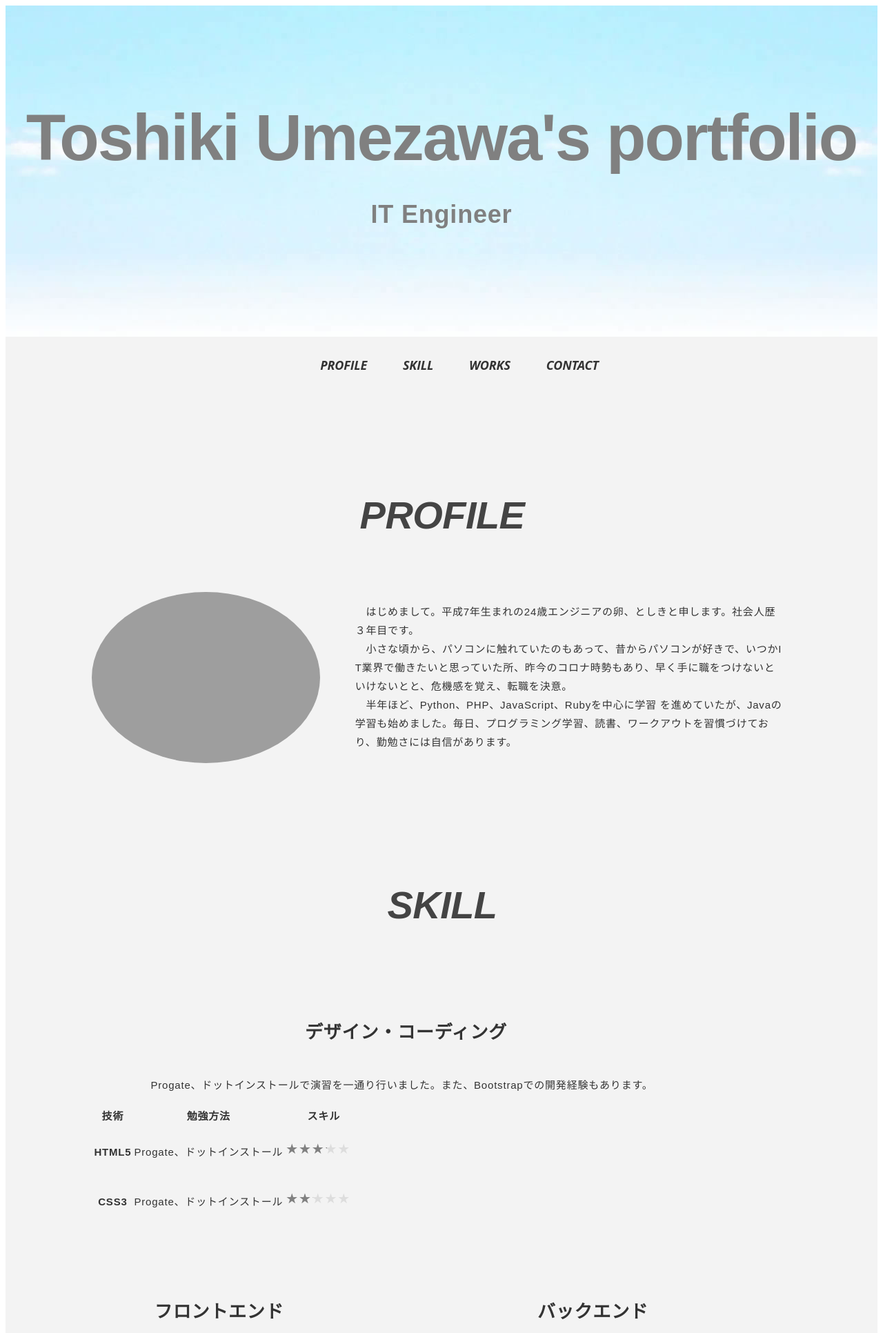
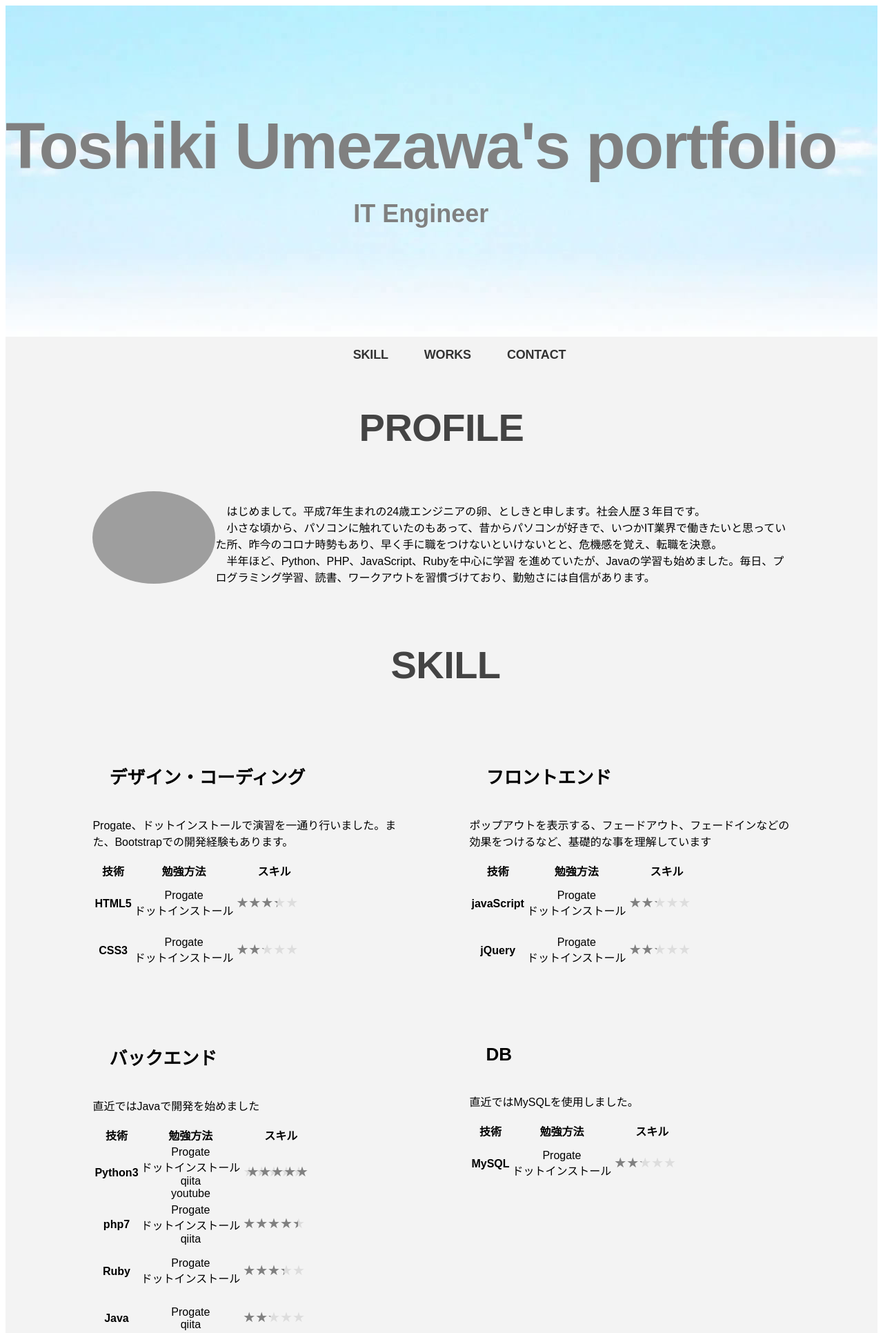
Before and after one commit to duo104/portfolio, a PHP site: page / in a window 1280 px wide. Shown: the top 1932 px of the page at 69% size. Run offline with PHP 8.4, Linux system fonts and the light colour scheme; grey boxes are pictures that could not be loaded.

Commit message:
FourthCommit

```diff
--- a/index.html
+++ b/index.html
@@ -3,7 +3,7 @@
 <html>
 <head>
   <meta charset="utf-8">
-  <meta name="viewport" content="width=device-width,initial-scale=1.0,user-scalable=no">
+  <link href="https://fonts.googleapis.com/css?family=Alegreya+Sans+SC:300 rel="stylesheet">
   <link rel="stylesheet" href="style.css">
   <title>Toshiki portfolio</title>
 </head>
@@ -18,10 +18,9 @@
     </header>
     <nav id="gnav">
       <ul>
-        <li><i class="fas fa-user fa-lg"><a href="#Profile">PROFILE</a></i></li>
-        <li><i class="fas fa-lightbulb fa-lg"><a href="#skill">SKILL</a></i></li>
-        <li><i class="fas fa-tasks fa-lg"><a href="#works">WORKS</a></i></li>
-        <li><i class="fas fa-envelope fa-lg"><a href="#contact">CONTACT</a></i></li>
+        <li><a href="#skill">SKILL</a></li>
+        <li><a href="#works">WORKS</a></li>
+        <li><a href="#contact">CONTACT</a></li>
       </ul>
     </nav>
     <main id="contents">
@@ -29,7 +28,7 @@
       <section class="section" id="Profile">
         <div class="inner">
           <div class="section-title-block">
-            <h2 class="section-title"><i class="fas fa-user"><span class="section-title-css">PROFILE</span></i></h2>
+            <h2 class="section-title">PROFILE</span></h2>
           </div>
           <div class="two-column-wrapper">
             <div class="two-column-image profile">
@@ -50,14 +49,14 @@
       <section class="section" id="skill">
         <div class="inner">
           <div class="section-title-block">
-            <h2 class="section-title"><i class="fas fa-lightbulb fa-lg"><span class="section-title-css">SKILL</span></i></h2>
+            <h2 class="section-title"><span class="section-title-css">SKILL</span></h2>
             <p class="section-desc"></p>
           </div>
           <div class="card-wrapper">
 
             <div class="card">
               <div class="skill-desc">
-                <h3 class="skill-desc-title"><i class="fas fa-desktop"></i>デザイン・コーディング</h3>
+                <h3 class="skill-desc-title">デザイン・コーディング</h3>
                 <p>Progate、ドットインストールで演習を一通り行いました。また、Bootstrapでの開発経験もあります。</p>
                 <table class="table table-borderless">
                   <thead>
@@ -70,12 +69,12 @@
                   <tbody>
                     <tr>
                       <th scope="row">HTML5</th>
-                      <td>Progate、ドットインストール</td>
+                      <td>Progate<br>ドットインストール</td>
                       <td><span class="rating"><p class="rate rate3"></p></span></td>
                     </tr>
                     <tr>
                       <th scope="row">CSS3</th>
-                      <td>Progate、ドットインストール</td>
+                      <td>Progate<br>ドットインストール</td>
                       <td><span class="rating"><p class="rate rate2"></p></span></td>
                     </tr>
                   </tbody>
@@ -85,7 +84,7 @@
 
             <div class="card">
               <div class="skill-desc">
-                <h3 class="skill-desc-title"><i class="fas fa-desktop"></i>フロントエンド</h3>
+                <h3 class="skill-desc-title">フロントエンド</h3>
                 <p>ポップアウトを表示する、フェードアウト、フェードインなどの効果をつけるなど、基礎的な事を理解しています</p>
                 <table class="table table-borderless">
                   <thead>
@@ -98,12 +97,12 @@
                   <tbody>
                     <tr>
                       <th scope="row">javaScript</th>
-                      <td>Progate、ドットインストール</td>
+                      <td>Progate<br>ドットインストール</td>
                       <td><span class="rating"><p class="rate rate2"></p></span></td>
                     </tr>
                     <tr>
                       <th scope="row">jQuery</th>
-                      <td>Progate、ドットインストール</td>
+                      <td>Progate<br>ドットインストール</td>
                       <td><span class="rating"><p class="rate rate2"></p></span></td>
                     </tr>
                   </tbody>
@@ -113,7 +112,7 @@
 
             <div class="card">
               <div class="skill-desc">
-                <h3 class="skill-desc-title"><i class="fas fa-desktop"></i>バックエンド</h3>
+                <h3 class="skill-desc-title">バックエンド</h3>
                 <p>直近ではJavaで開発を始めました</p>
                 <table class="table table-borderless">
                   <thead>
@@ -126,22 +125,22 @@
                   <tbody>
                     <tr>
                       <th scope="row">Python3</th>
-                      <td>Progate、ドットインストール、qiita、youtube</td>
+                      <td>Progate<br>ドットインストール<br>qiita<br>youtube</td>
                       <td><span class="rating"><p class="rate rate5"></p></span></td>
                     </tr>
                     <tr>
                       <th scope="row">php7</th>
-                      <td>Progate、ドットインストール、qiita、youtube</td>
+                      <td>Progate<br>ドットインストール<br>qiita</td>
                       <td><span class="rating"><p class="rate rate4"></p></span></td>
                     </tr>
                     <tr>
                       <th scope="row">Ruby</th>
-                      <td>Progate、ドットインストール</td>
+                      <td>Progate<br>ドットインストール</td>
                       <td><span class="rating3"><p class="rate rate3"></p></span></td>
                     </tr>
                     <tr>
                       <th scope="row">Java</th>
-                      <td>Progate、qiita</td>
+                      <td>Progate<br>qiita</td>
                       <td><span class="rating2"><p class="rate rate2"></p></span></td>
                     </tr>
                   </tbody>
@@ -151,7 +150,7 @@
 
             <div class="card">
               <div class="skill-desc">
-                <h3 class="skill-desc-title"><i class="fas fa-database"></i>DB</h3>
+                <h3 class="skill-desc-title">DB</h3>
                 <p>直近ではMySQLを使用しました。</p>
                 <table class="table table-borderless">
                   <thead>
@@ -164,7 +163,7 @@
                   <tbody>
                     <tr>
                       <th scope="row">MySQL</th>
-                      <td>Progate、ドットインストール</td>
+                      <td>Progate<br>ドットインストール</td>
                       <td><span class="rating"><p class="rate rate2"></p></span></td>
                     </tr>
                   </tbody>
@@ -174,7 +173,7 @@
 
             <div class="card">
               <div class="skill-desc">
-                <h3 class="skill-desc-title"><i class="fas fa-server"></i>インフラ・サーバー</h3>
+                <h3 class="skill-desc-title">インフラ・サーバー</h3>
                 <p>Apacheとawsを少し触ったくらいです</p>
                 <table class="table table-borderless">
                   <thead>
@@ -187,7 +186,7 @@
                   <tbody>
                     <tr>
                       <th scope="row">Apache</th>
-                      <td>ドットインストール、qiita</td>
+                      <td>ドットインストール<br>qiita</td>
                       <td><span class="rating"><p class="rate rate1"></p></span></td>
                     </tr>
                     <tr>
@@ -202,7 +201,7 @@
 
             <div class="card">
               <div class="skill-desc">
-                <h3 class="skill-desc-title"><i class="fas fa-toolbox"></i>その他</h3>
+                <h3 class="skill-desc-title">その他</h3>
                 <p>開発等で使用したツールです。</p>
                 <table class="table table-borderless">
                   <thead>
@@ -215,7 +214,7 @@
                   <tbody>
                     <tr>
                       <th scope="row">git</th>
-                      <td>1年</td>
+                      <td>Progate</td>
                       <td><span class="rating"><p class="rate rate1"></p></span></td>
                     </tr>
                   </tbody>
@@ -225,9 +224,9 @@
 
             <div class="card">
               <div class="skill-desc">
-                <h3 class="skill-desc-title"><i class="fas fa-list-alt"></i>保有資格</h3>
+                <h3 class="skill-desc-title">保有資格</h3>
                 <p>社会人になってから取得したものです。</p>
-                <table class="table table-borderless">
+                <table class="table">
                   <thead>
                     <tr>
                       <th scope="col">資格</th>
@@ -239,7 +238,7 @@
                     <tr>
                       <th scope="row">TOEIC 670点</th>
                       <th scope="row">2018/11/18</th>
-                      <th scope="row">リスニング370点、リーディング300点</th>
+                      <th scope="row">リスニング370点<br>リーディング300点</th>
                     </tr>
                   </tbody>
                 </table>
@@ -253,26 +252,22 @@
       <section class="section" id="works">
         <div class="inner">
           <div class="section-title-block">
-            <h2 class="section-title"><i class="fas fa-tasks fa-lg"><span class="section-title-css">WORKS</span></i></h2>
+            <h2 class="section-title"><span class="section-title-css">WORKS</span></h2>
             <div class="section-desc"></div>
           </div>
           <div class="card-wrapper my-gallery">
 
             <figure class="card">
-                <!-- <a href="img/works/dammy.jpg" data-size="980x668" class="card-image"> -->
-                  <img class="card-image" src="img/works/thumb/portfolio.png" alt="" />
-                <!-- </a> -->
+                  <img class="card-image" src="img/portfolio.png" alt="" />
                 <figcaption class="card-caption">
                   <p class="card-caption-title">ポートフォリオ</p>
-                  <p class="card-caption-info">自分自身のポートフォリオです。</p>１
+                  <p class="card-caption-info">自分自身のポートフォリオです。</p>
                   <p class="card-caption-url"><a class="url-link" href="https://github.com/duo104/portfolio" target="_blank">git hub</a></p>
                 </figcaption>
             </figure>
 
             <figure class="card">
-              <!-- <a href="img/works/dammy.jpg" data-size="980x668" class="card-image"> -->
-                <img class="card-image" src="img/works/thumb/idea-share.png" alt="" />
-              <!-- </a> -->
+
               <figcaption class="card-caption">
                 <p class="card-caption-title">勉強実績</p>
                 <p class="card-caption-info">Progateとドットインストールの勉強実績です。</p>
@@ -281,14 +276,13 @@
             </figure>
 
             <figure class="card">
-              <!-- <a href="img/works/dammy.jpg" data-size="980x668" class="card-image"> -->
-                <img class="card-image" src="img/works/thumb/scraping.png" alt="" />
+                <img class="card-image" src="img/colab.png" alt="" />
               <!-- </a> -->
               <figcaption class="card-caption">
                 <p class="card-caption-title">Google Colaboratory</p>
-                <p class="card-caption-info"></p>
-                <p class="card-caption-info">プログラミング言語</p>
-                <p class="card-caption-url"><a class="url-link" href="URL" target="_blank">git hub</a></p>
+                <p class="card-caption-info">クラウド環境での開発です。</p>
+                <p class="card-caption-info">Python</p>
+                <p class="card-caption-url"><a class="url-link" href="https://github.com/duo104/portfolio/tree/master/google_colaboratory" target="_blank">git hub</a></p>
               </figcaption>
             </figure>
 
@@ -299,7 +293,7 @@
       <section class="section" id="contact">
         <div class="inner">
           <div class="section-title-block">
-            <h2 class="section-title"><i class="fas fa-envelope fa-lg"><span class="section-title-css">CONTACT</span></i></h2>
+            <h2 class="section-title"><span class="section-title-css">CONTACT</span></h2>
             <p class="section-desc">
               何かありましたらメールの方にご連絡ください。
             </p>
--- a/style.css
+++ b/style.css
@@ -1,20 +1,9 @@
-/* CSS Document */
-
-*, *:before, *:after {
-  -webkit-box-sizing: border-box;
-  -moz-box-sizing: border-box;
-  -o-box-sizing: border-box;
-  -ms-box-sizing: border-box;
-  box-sizing: border-box;
+body {
+  font-family: 'Alegreya Sans SC', sans-serif;
 }
 
-body {
-  font-family: 'ヒラギノ角ゴ Pro W3', 'Hiragino Kaku Gothic Pro', "游ゴシック Medium", "Yu Gothic Medium", "游ゴシック体", YuGothic, 'メイリオ', Meiryo, Osaka, 'ＭＳ Ｐゴシック', 'MS PGothic', sans-serif;
-  color: #333;
-  font-size: 15px;
-  line-height: 1.8;
-  letter-spacing: 0.8px;
-  word-break: break-all;
+#wrapper {
+  background-color: #f3f3f3;
 }
 
 a {
@@ -22,16 +11,7 @@ a {
   text-decoration: none;
 }
 
-a:hover, a:hover img {
-  opacity: .8;
-  -webkit-transition: all .3s;
-  -moz-transition: all .3s;
-  -ms-transition: all .3s;
-  -o-transition: all .3s;
-  transition: all .3s;
-}
-
-img, video, object {
+img {
   max-width: 100%;
   height: auto;
   border: none;
@@ -43,59 +23,12 @@ ul, li {
   list-style: none;
 }
 
-/*--------------------------------
-　全体
----------------------------------*/
-
-#wrapper {
-  background-color: #f3f3f3;
-}
-
-.inner {
-  max-width: 1320px;
-  width: 100%;
-  margin: 0 auto;
-  padding: 0 10px;
-}
-
-#contents {
-  /* padding: 100px 0; */
-}
-
-/*--------------------------------
-　ヘッダー
----------------------------------*/
-
 #header {
-  display: -webkit-box;
-  display: -ms-flexbox;
   display: flex;
-  -webkit-box-pack: center;
-  -ms-flex-pack: center;
-  justify-content: center;
-  -webkit-align-items: center;
-  -ms-align-items: center;
   align-items: center;
   height: 480px;
   background-size: auto 100%;
   background: url(img/sora.jpg) center center;
-}
-
-#header .logo {
-  display: block;
-}
-
-#header .logo-name {
-  display: block;
-  font-family: 'Yesteryear', cursive;
-  display: block;
-  position: relative;
-  top: -8px;
-  left: -60px;
-  font-size: 36px;
-  color: #d59fea;
-  -webkit-transform: rotate(-10deg);
-  transform: rotate(-10deg);
 }
 
 #header .logo-title {
@@ -112,16 +45,6 @@ ul, li {
   text-align: center;
   margin-top: 30px;
   color: #808080;
-}
-
-/*--------------------------------
-　グローバルナビ
----------------------------------*/
-
-#gnav {
-  padding: 10px;
-  font-family: 'Open sans', sans-serif;
-  z-index: 100;
 }
 
 #gnav ul {
@@ -158,18 +81,7 @@ ul, li {
   width: 100%;
   background-color: #f3f3f3;
   box-shadow: 0px 6px 3px -3px rgba(0, 0, 0, 0.2);
-  -webkit-box-shadow: 0px 6px 3px -3px rgba(0, 0, 0, 0.2);
-  -moz-box-shadow: 0px 6px 3px -3px rgba(0, 0, 0, 0.2);
   transform: translate3d(0, 0, 0);
-}
-
-/*--------------------------------
-　Section
----------------------------------*/
-
-.section .inner {
-  /* padding: 80px 10px; */
-  padding: 80px 10px 10px 0px;
 }
 
 .section .section-title-block {
@@ -195,13 +107,8 @@ ul, li {
   width: 80%;
   margin: 0 auto;
   padding: 20px 0;
-  display: -webkit-box;
-  display: -ms-flexbox;
   display: flex;
-  -ms-flex-wrap: nowrap;
   flex-wrap: nowrap;
-  -webkit-box-pack: justify;
-  -ms-flex-pack: justify;
   justify-content: space-between;
 }
 
@@ -211,30 +118,6 @@ ul, li {
 
 .two-column-image img {
   margin: 0 auto;
-}
-
-.two-column-desc {
-  width: 62%;
-}
-
-/*--------------------------------
-　Latestworks
----------------------------------*/
-
-#latestworks .two-column-image {
-  width: 48%;
-}
-
-#latestworks .two-column-desc {
-  width: 48%;
-}
-
-/*--------------------------------
-　WORKS
----------------------------------*/
-
-#works .card {
-  width: 32%;
 }
 
 #works .card {
@@ -266,19 +149,14 @@ ul, li {
 
 #works .card-wrapper {
   padding: 20px 0;
-  display: -webkit-box;
-  display: -ms-flexbox;
   display: flex;
-  -ms-flex-wrap: wrap;
   flex-wrap: wrap;
-  -webkit-box-pack: justify;
-  -ms-flex-pack: justify;
   justify-content: space-between;
+  padding: 0.5em 1em;
+    margin: 2em 0;
+    color: #2c2c2f;
+    background: ;/*背景色*/
 }
-
-/*--------------------------------
-　About
----------------------------------*/
 
 #about .two-column-image {
   width: 33%;
@@ -288,52 +166,21 @@ ul, li {
   width: 62%;
 }
 
-/*--------------------------------
- SKILL
----------------------------------*/
-
 #skill .card-wrapper {
   width: 80%;
   margin: 0 auto;
   padding: 20px 0;
-  display: -webkit-box;
-  display: -ms-flexbox;
   display: flex;
-  -ms-flex-wrap: wrap;
   flex-wrap: wrap;
-  -webkit-box-pack: justify;
-  -ms-flex-pack: justify;
   justify-content: space-between;
 }
 
 #skill .card {
   flex-basis: 46%;
   margin-bottom: 50px;
-  display: -webkit-box;
-  display: -ms-flexbox;
   display: flex;
-  -ms-flex-wrap: nowrap;
   flex-wrap: nowrap;
-  -webkit-box-pack: justify;
-  -ms-flex-pack: justify;
   justify-content: space-between;
-}
-
-#skill .card:first-child {
-  flex-basis: 100%;
-}
-
-#skill .skill-icon {
-  flex-basis: 75px;
-}
-
-#skill .skill-icon img {
-  width: 75px;
-}
-
-#skill .skill-desc {
-  flex-basis: calc(100% - 75px - 30px);
-  text-align: center;
 }
 
 #skill .skill-desc-title {
```
Also changed, not shown: img/colab.png (added), img/portfolio.png (added), img/progate.png (added), img/ドットインストール.png (added), 7 other files.
